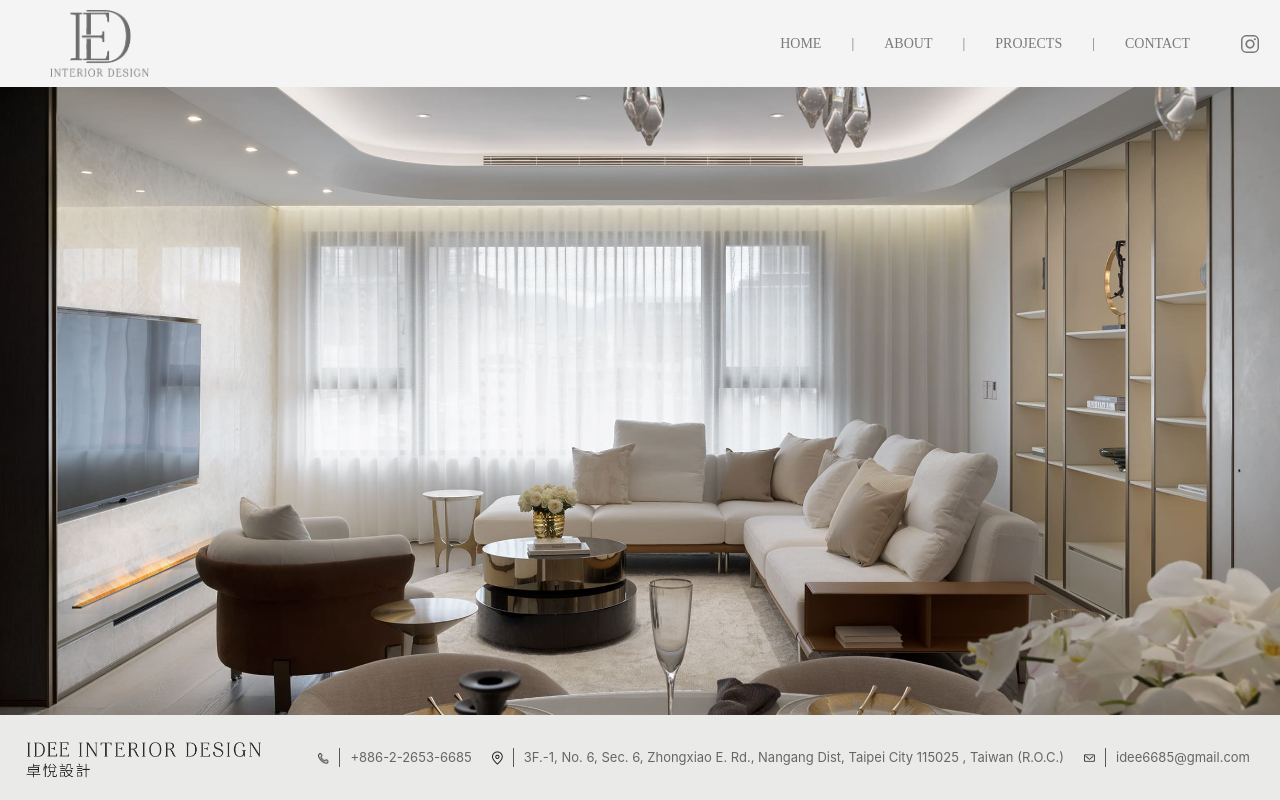
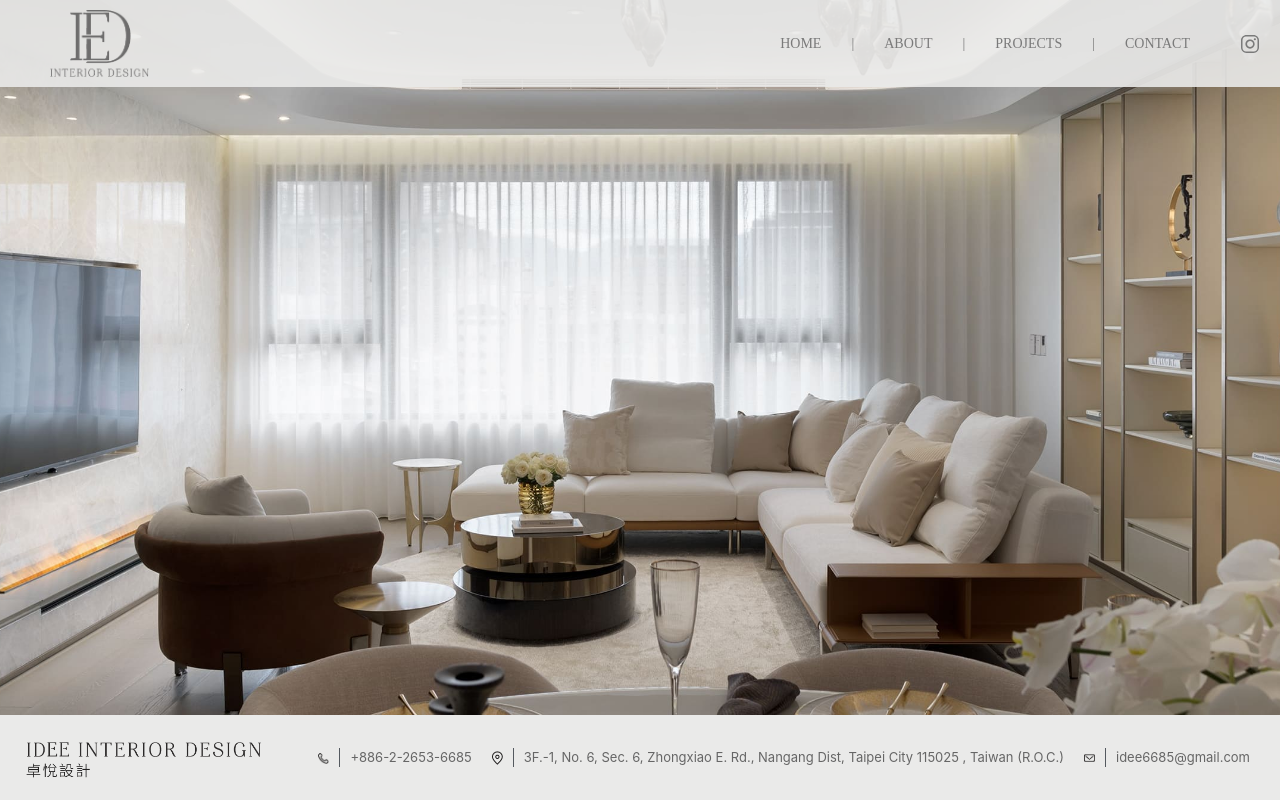
Before and after one commit to adlerlei/idee, a plain HTML site: page index.html in a window 1280 px wide. Drawn offline with Linux system fonts and the light colour scheme.

Commit message:
create html tag main margin-top

```diff
--- a/css/idee_theme.css
+++ b/css/idee_theme.css
@@ -10,14 +10,14 @@ body {
 }
 
 
-nav {
-    /* background-color: rgba(234, 234, 233, 0.5); */
+/* nav {
+    background-color: rgba(234, 234, 233, 0.5);
     z-index: 1000;
-}
+} */
 
 nav.uk-navbar-container {
-    background-color: rgba(234, 234, 233, 0.5) !important;
-    /* min-height: 80px; */
+    background-color: rgba(234, 234, 233, 0.9) !important;
+    min-height: 80px;
 }
 
 
@@ -56,13 +56,13 @@ main {
     flex: 1;
     height: calc(100vh - 87px); /* 減去 navbar 的高度 */
     overflow: hidden;
+    margin-top: -87px;
 }
 
 @media screen and (max-width: 640px) {
     main {
         height: auto;
         min-height: 100vh;
-        margin-top: -87px;
         overflow-y: auto;
     }
 }
```
